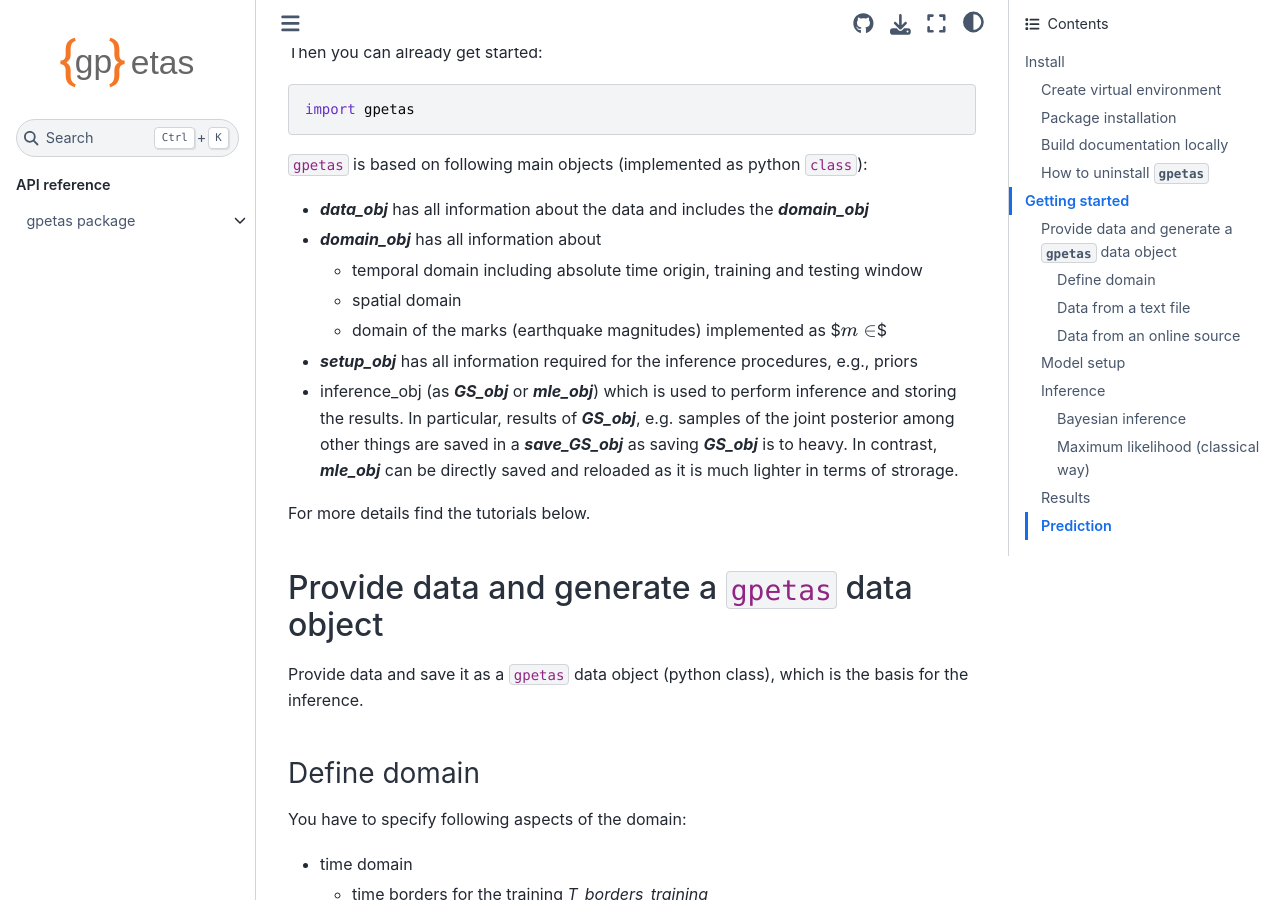
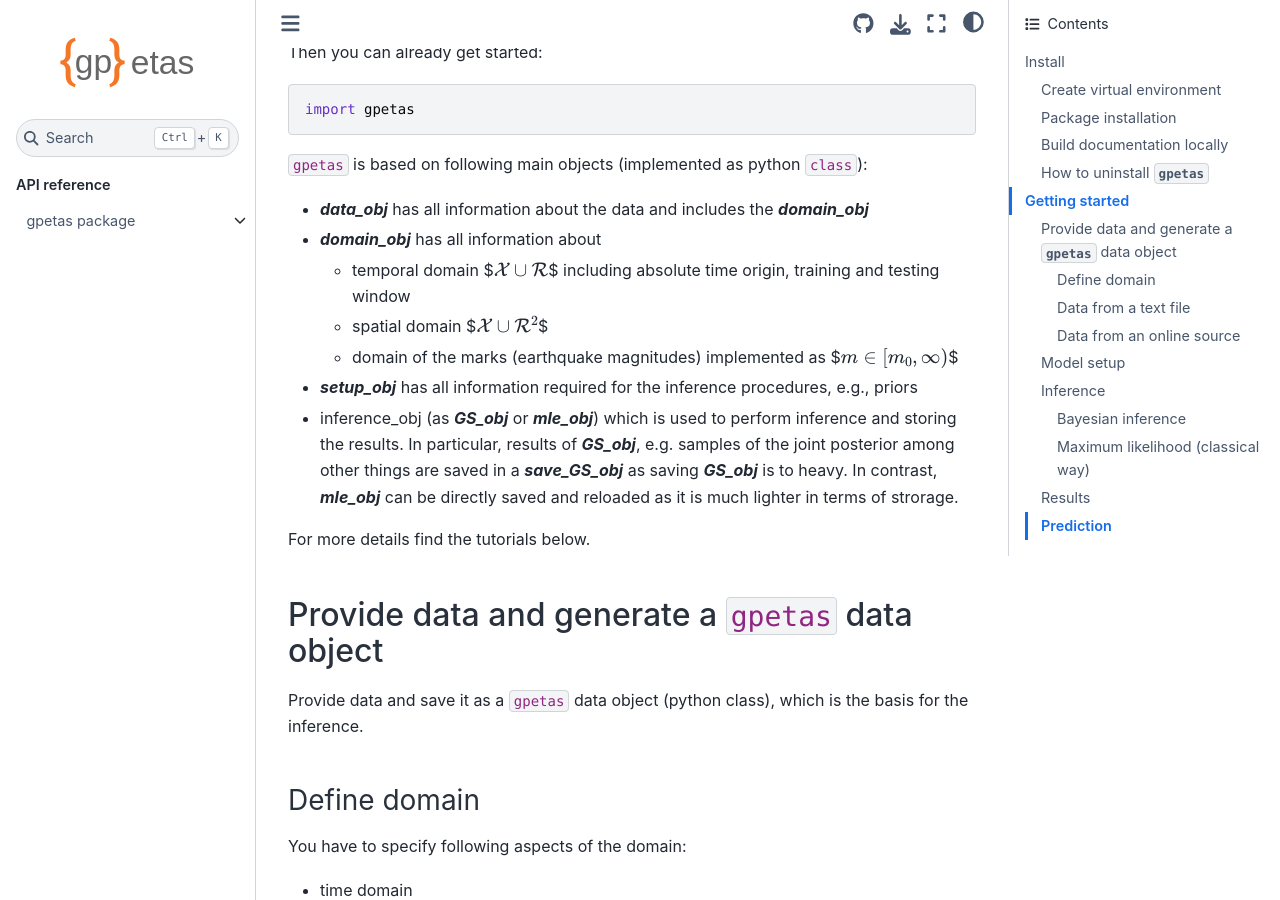
Before and after one commit to chris-molki/gpetas, a Sphinx documentation site: the page built from docs/source/README.md, in a window 1280 px wide and 900 px high, scrolled down 1713 px. Built offline with Sphinx 7.4.7 and the Sphinx Book theme 1.1.4, drawn with Linux system fonts in a browser that asks for light colours; pages that are not in the unit, such as notebooks, are missing from menus.

Commit message:
until data_obj

```diff
--- a/docs/source/README.md
+++ b/docs/source/README.md
@@ -72,9 +72,9 @@ import gpetas
 ``gpetas`` is based on following main objects (implemented as python ``class``):
 * ***data_obj*** has all information about the data and includes the ***domain_obj***
 * ***domain_obj*** has all information about
-  * temporal domain including absolute time origin, training and testing window
-  * spatial domain
-  * domain of the marks (earthquake magnitudes) implemented as $$m\in$$
+  * temporal domain $$\mathcal{X}\cup \mathcal{R}$$ including absolute time origin, training and testing window
+  * spatial domain $$\mathcal{X}\cup \mathcal{R}^2$$
+  * domain of the marks (earthquake magnitudes) implemented as $$m\in[m_0,\infty)$$
 * ***setup_obj*** has all information required for the inference procedures, e.g., priors
 * inference_obj (as ***GS_obj*** or ***mle_obj***) which is used to perform inference
 and storing the results. In particular, results of  ***GS_obj***, e.g. samples of the
```
